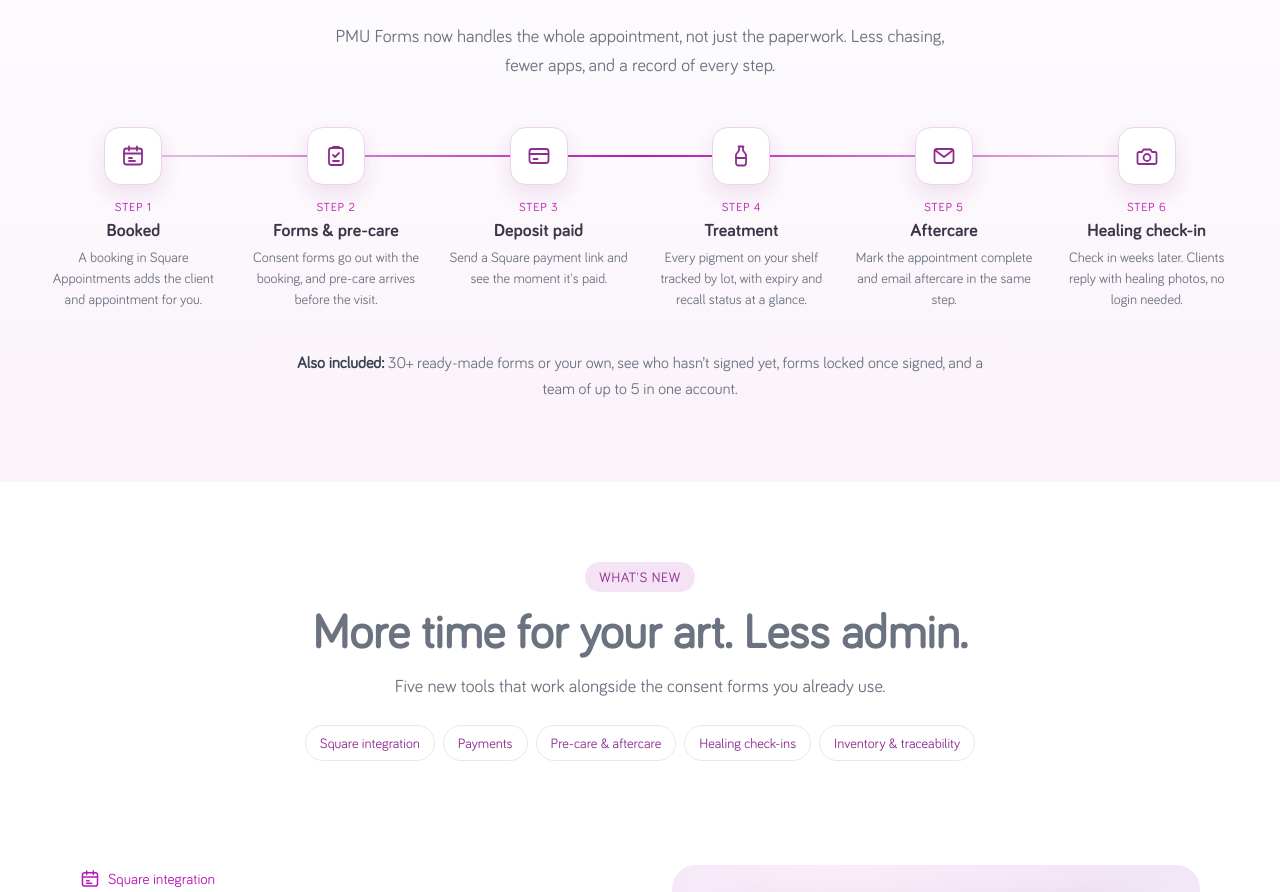
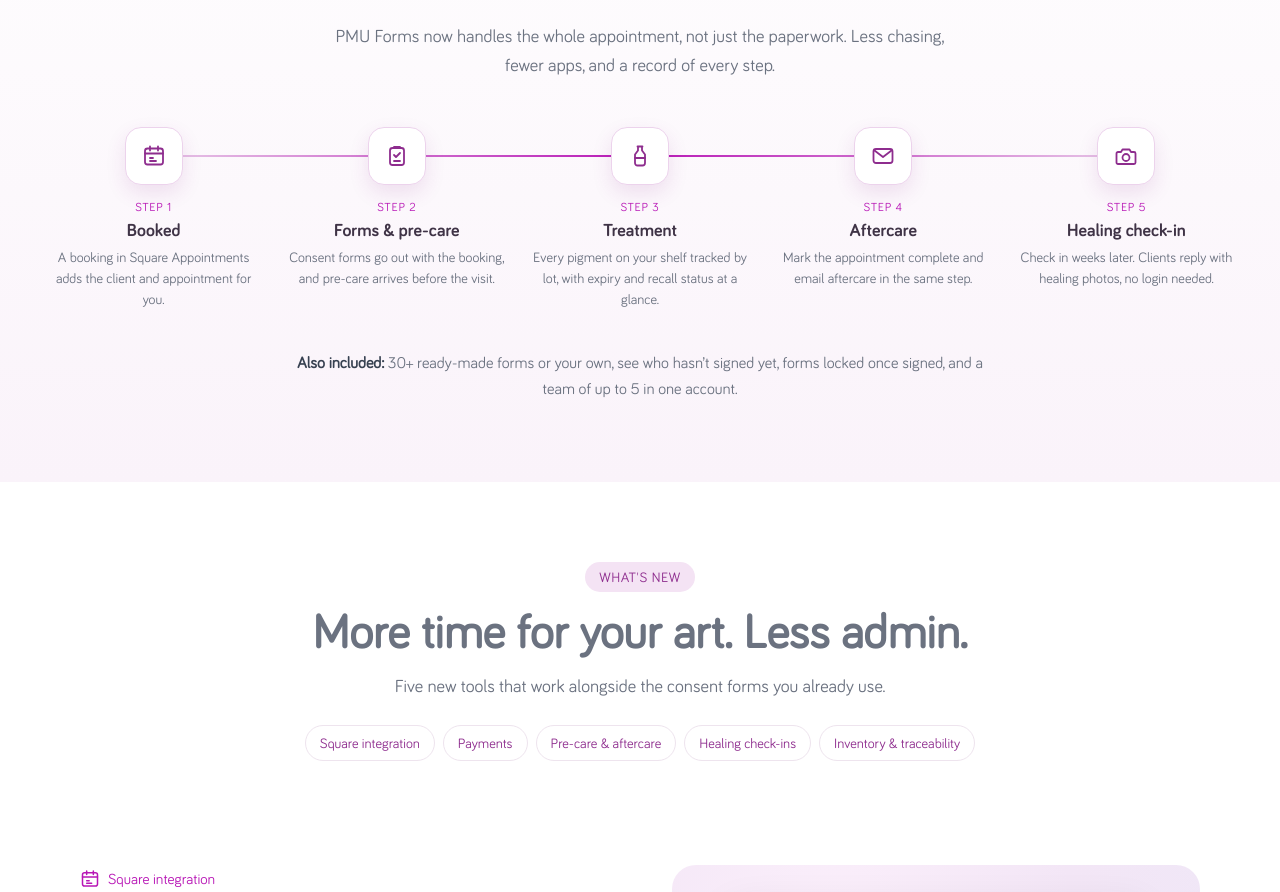
Before and after one commit to tkpmuforms/pmuforms-landpage, a React (Vite) app: page / in a window 1280 px wide. Shown: the part 2228-3120 px from the top of the page. Built offline with nearby package versions, Linux system fonts and the light colour scheme; no server answers.

Commit message:
remove payment from steps

```diff
--- a/src/components/home/ClientJourney.tsx
+++ b/src/components/home/ClientJourney.tsx
@@ -3,7 +3,6 @@ import {
   BottleIcon,
   CalendarIcon,
   CameraIcon,
-  CardIcon,
   ClipboardIcon,
   MailIcon,
 } from "./featureIcons";
@@ -19,11 +18,6 @@ const STEPS: { title: string; text: string; icon: React.ReactNode }[] = [
     title: "Forms & pre-care",
     text: "Consent forms go out with the booking, and pre-care arrives before the visit.",
     icon: <ClipboardIcon />,
-  },
-  {
-    title: "Deposit paid",
-    text: "Send a Square payment link and see the moment it's paid.",
-    icon: <CardIcon />,
   },
   {
     title: "Treatment",
--- a/src/components/home/clientjourney.scss
+++ b/src/components/home/clientjourney.scss
@@ -62,7 +62,7 @@
     margin: 0;
     padding: 0;
     display: grid;
-    grid-template-columns: repeat(6, 1fr);
+    grid-template-columns: repeat(5, 1fr);
     gap: 16px;
     position: relative;
 
@@ -71,8 +71,9 @@
       content: "";
       position: absolute;
       top: 28px;
-      left: 8%;
-      right: 8%;
+      // from the first icon's centre to the last
+      left: 10%;
+      right: 10%;
       height: 2px;
       background: linear-gradient(90deg, #e7c6e7, #b817b6, #e7c6e7);
       z-index: 0;
```
Also changed, not shown: 1 other file (tests, documents, lock files or other folders).
